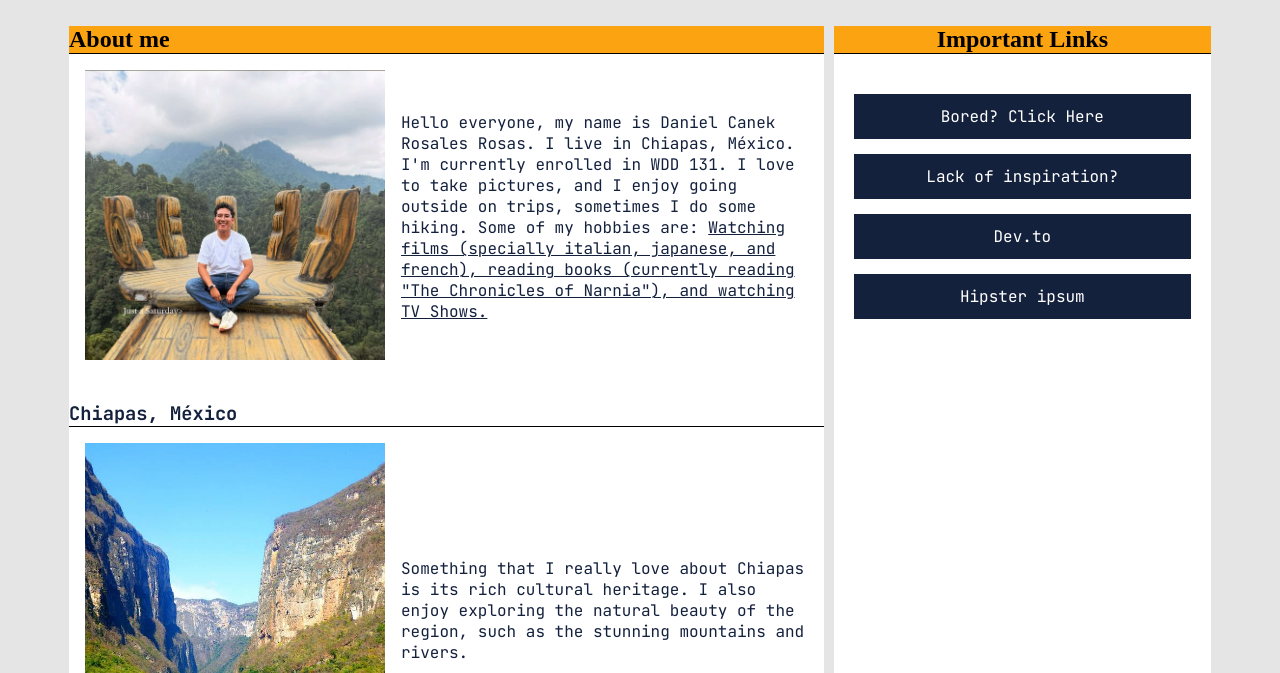
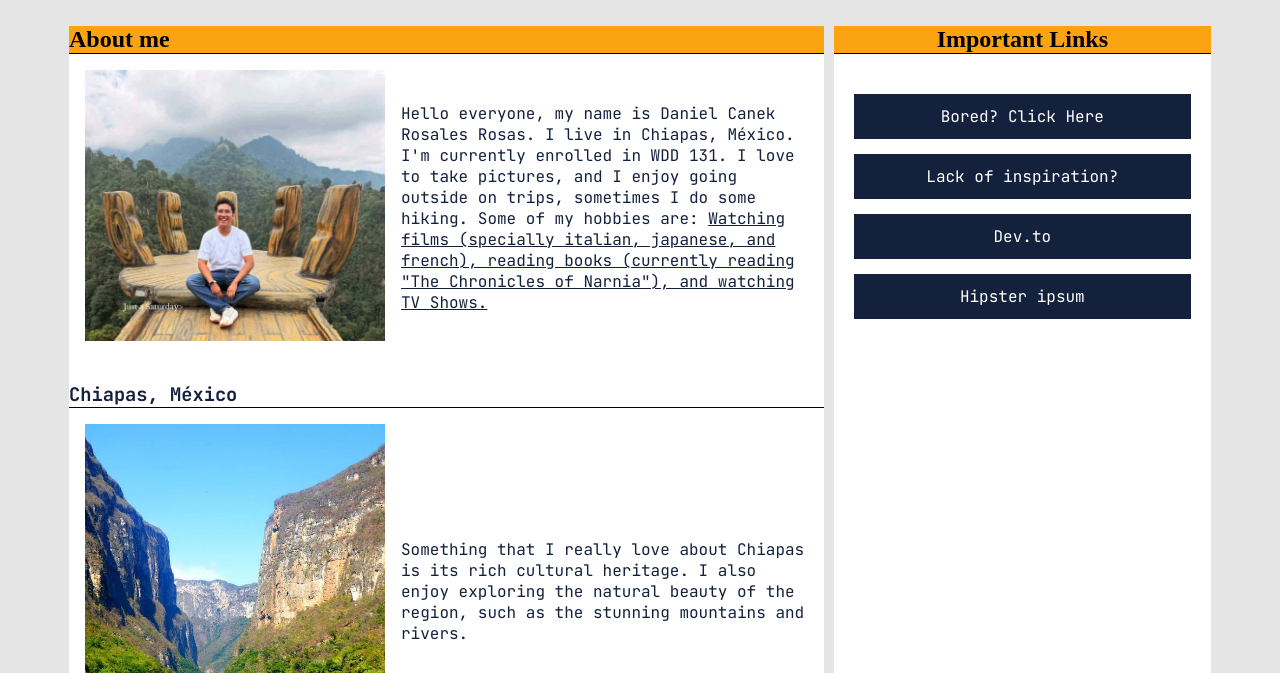
Before and after one commit to n0replybyck/wdd131, a plain HTML site: page index.html in a window 1280 px wide. Shown: the part 127-800 px from the top of the page. Drawn offline with Linux system fonts and the light colour scheme; a web font is replaced by a local one.

Commit message:
added the profile picture

```diff
--- a/index.html
+++ b/index.html
@@ -36,7 +36,7 @@
             <h2>About me</h2>
             <div class="about-me">
                 <figure class="media">
-                    <img src="images/profile.JPG" alt="Daniel Canek Rosales Rosas">
+                    <img src="images/profile.jpeg" alt="Daniel Canek Rosales Rosas">
                 </figure>
                 <p>
                     Hello everyone, my name is Daniel Canek Rosales Rosas. I live in Chiapas, México. I'm currently enrolled in WDD 131.
```
Also changed, not shown: images/profile.jpeg (added), images/profile.jpg (deleted).
